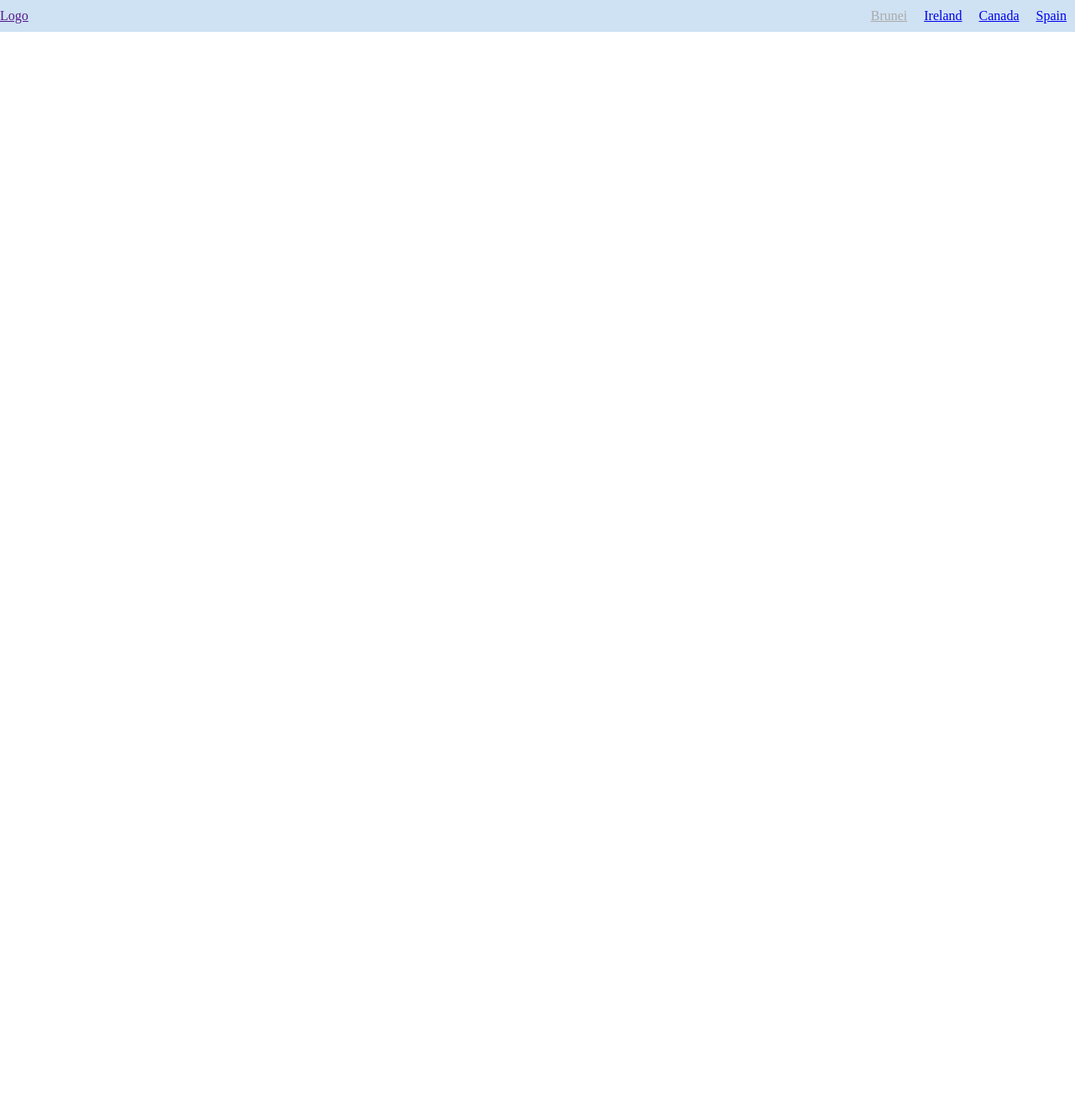
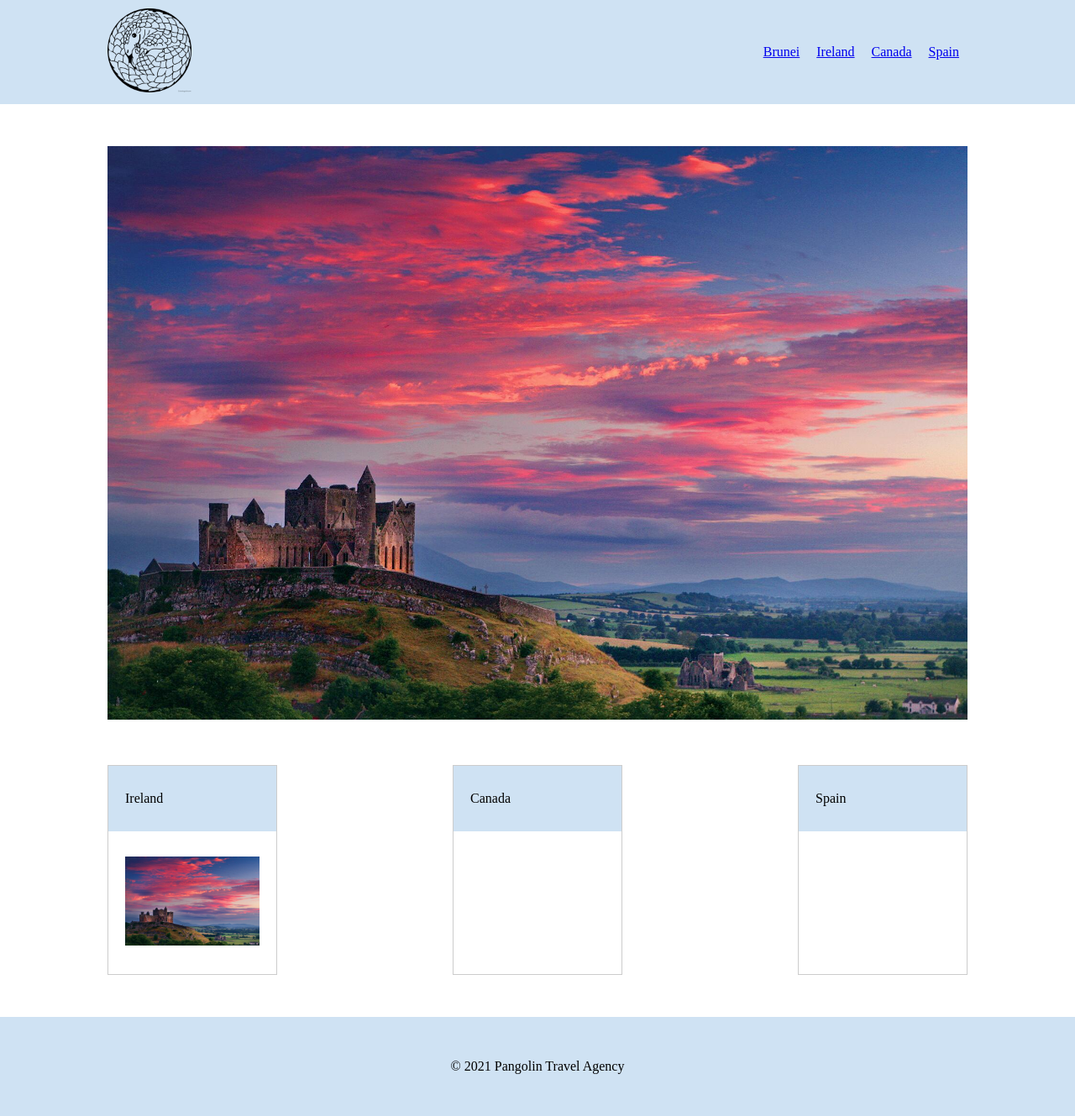
Before and after one commit to NewForce-Cohort-5/hello-world-pangolin, a plain HTML site: page index.html in a window 1280 px wide. Shown: the whole page at 84% size. Before the commit the page ends 800 px from the top, so only its background shows below. Drawn offline with Linux system fonts and the light colour scheme.

Commit message:
main page progress

```diff
--- a/index.html
+++ b/index.html
@@ -11,21 +11,77 @@
 <body>
 
   <header>
+    <div class="container">
       <nav class="nav">
-      <a href="" class= "logo">
-        Logo
-        <!-- Alternatively use an actual logo -->
-        <!-- <img src=”images/logo.png” /> -->
+        <a href="/" class="logo">
+          <div class="image">
+            <img src="images/logo.png" alt="logo">
+          </div>
         </a>
         <ul class="countries">
-        <li class="country"><a href="brunei.html" class="active">Brunei</a></li>
+          <li class="country"><a href="brunei.html">Brunei</a></li>
           <li class="country"><a href="ireland.html">Ireland</a></li>
           <li class="country"><a href="canada.html">Canada</a></li>
           <li class="country"><a href="spain.html">Spain</a></li>
         </ul>
       </nav>
+    </div>
   </header>
 
+  <div class="container">
 
+    <div class="country-wrap">
+      <div class="cntryimages">
+        <img class="cntryimage"  src ="images/ireland-1.png" alt = "Ireland">
+      </div>
+
+      <div class="imagecaption">
+
+      </div>
+
+    <section class="items-list-wrap">
+
+      <!-- Ireland -->
+      <div class="items-list">
+        <div class="list-header">
+          <!-- icon -->
+          <p>Ireland</p>
+        </div>
+        <div class="list-wrap">
+          <img src="images/ireland-1.png" alt="" class="cntryimage">
+        </div>
+      </div>
+
+
+      <!-- Canada -->
+      <div class="items-list">
+        <div class="list-header">
+          <!-- icon -->
+          <p>Canada</p>
+        </div>
+        <div class="list-wrap">
+          <img src="" alt="" class="cntryimage">
+        </div>
+      </div>
+
+      <!-- Spain -->
+      <div class="items-list">
+        <div class="list-header">
+          <!-- icon -->
+          <p>Spain</p>
+        </div>
+        <div class="list-wrap">
+          <img src="" alt="" class="cntryimage">
+        </div>
+      </div>
+    </section>
+  </div>
+  </div>
+
+  <footer>
+    <div class="container">
+      <p class="copyright">© 2021 Pangolin Travel Agency</p>
+    </div>
+  </footer>
 </body>
 </html>
```
Lines whose indentation alone changed are shown as unchanged.
